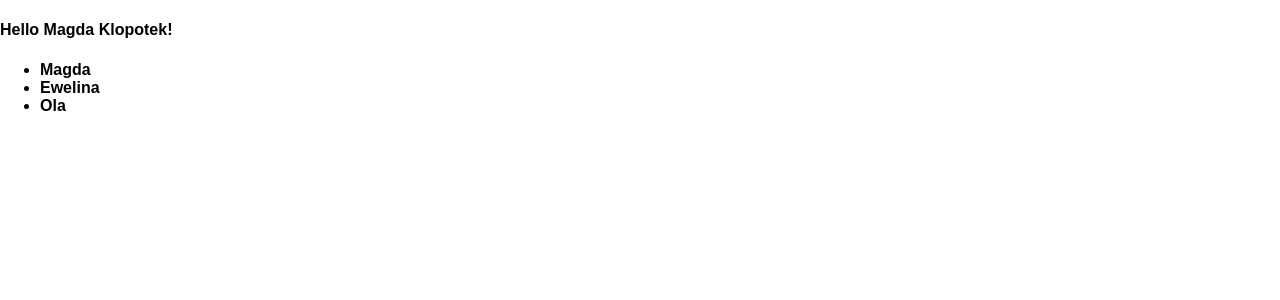
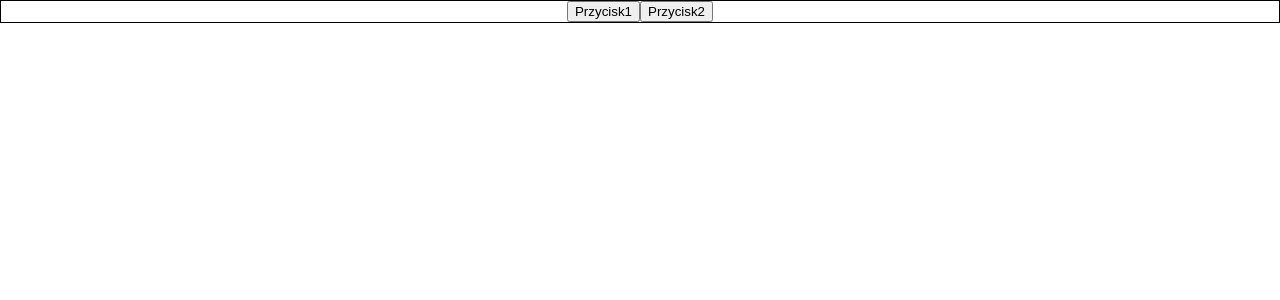
Before and after one commit to mklopotek/appreact, a React (Create React App) app: page / in a window 1280 px wide. Shown: the top 300 px of the page. Built offline with nearby package versions, Linux system fonts and the light colour scheme.

Commit message:
Singing buttom added

```diff
--- a/src/App.js
+++ b/src/App.js
@@ -1,19 +1,20 @@
 import React from 'react'
-import DisplayName from './DisplayName';
-import DisplayArray from './DisplayArray';
+
+import SingingButton from './SingingButton'
+import Border from './Border'
 
 const App = () => (
   <div>
-    <DisplayName
-      firstname={'Magda'}
-      secondname={'Klopotek'}
-    />
-
-
-
-    <DisplayArray
-      arr={['Magda', 'Ewelina', 'Ola']}
-    />
+    <Border>
+      <SingingButton
+        label={'Przycisk1'}
+        funClick={()=> alert('Lalalala')}
+      />
+      <SingingButton
+        label={'Przycisk2'}
+        funClick={()=> alert('Halololololo')}
+      />
+    </Border>
   </div>
 )
 
--- /dev/null
+++ b/src/Border.js
@@ -0,0 +1,18 @@
+import React from 'react'
+
+const styles = {
+    border: '1px solid black',
+    display: 'flex',
+    justifyContent: 'center',
+}
+
+
+const Border = (props) => (
+    <div style={styles}>
+    {props.children}
+    </div>
+)
+
+
+
+export default Border
--- /dev/null
+++ b/src/SingingButton.js
@@ -0,0 +1,15 @@
+import React from 'react'
+
+
+const SingingButton = (props) => (
+    <div>
+        <button
+           onClick={props.funClick}
+            >
+            {props.label}
+        </button>
+    </div>
+)
+
+
+export default SingingButton
```
